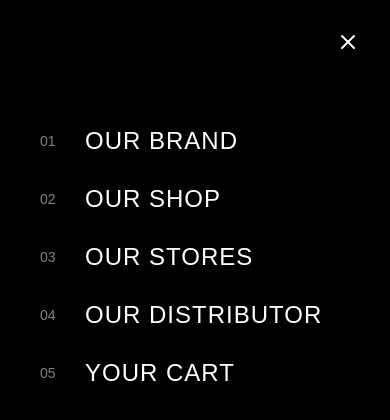
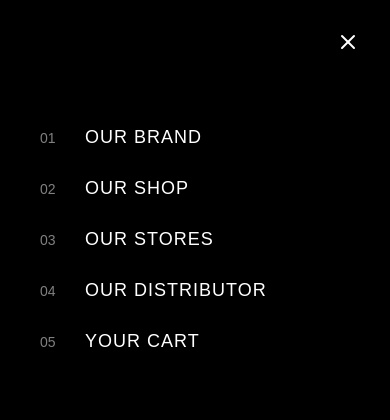
Before and after one commit to Pavilion-devs/Fountain_vercel, a Next.js app: page /cart in a window 390 px wide. Both pictures are taken after a click on the button 359 px from the left and 44 px from the top of the page. Shown: the top 420 px of the page. Built offline with nearby package versions, Linux system fonts and the light colour scheme.

Commit message:
Update menuOverlay.css

```diff
--- a/src/styles/menuOverlay.css
+++ b/src/styles/menuOverlay.css
@@ -90,3 +90,10 @@
     width: 24px;
     height: 24px;
   }
+
+  @media (max-width: 480px){
+    .menu-overlay__link{
+      font-size: 18px;
+      color: #fff;
+    }
+  }
```
